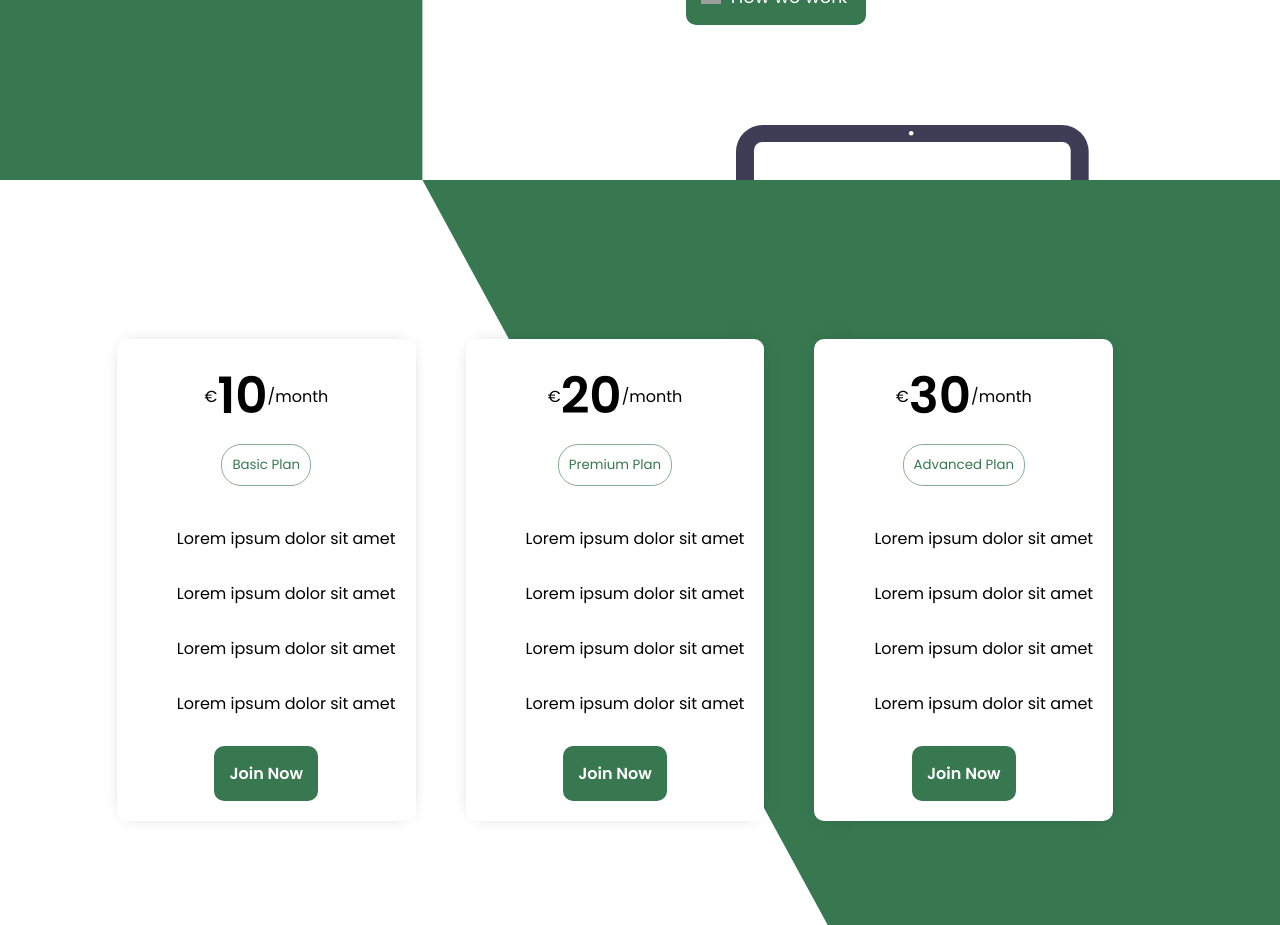
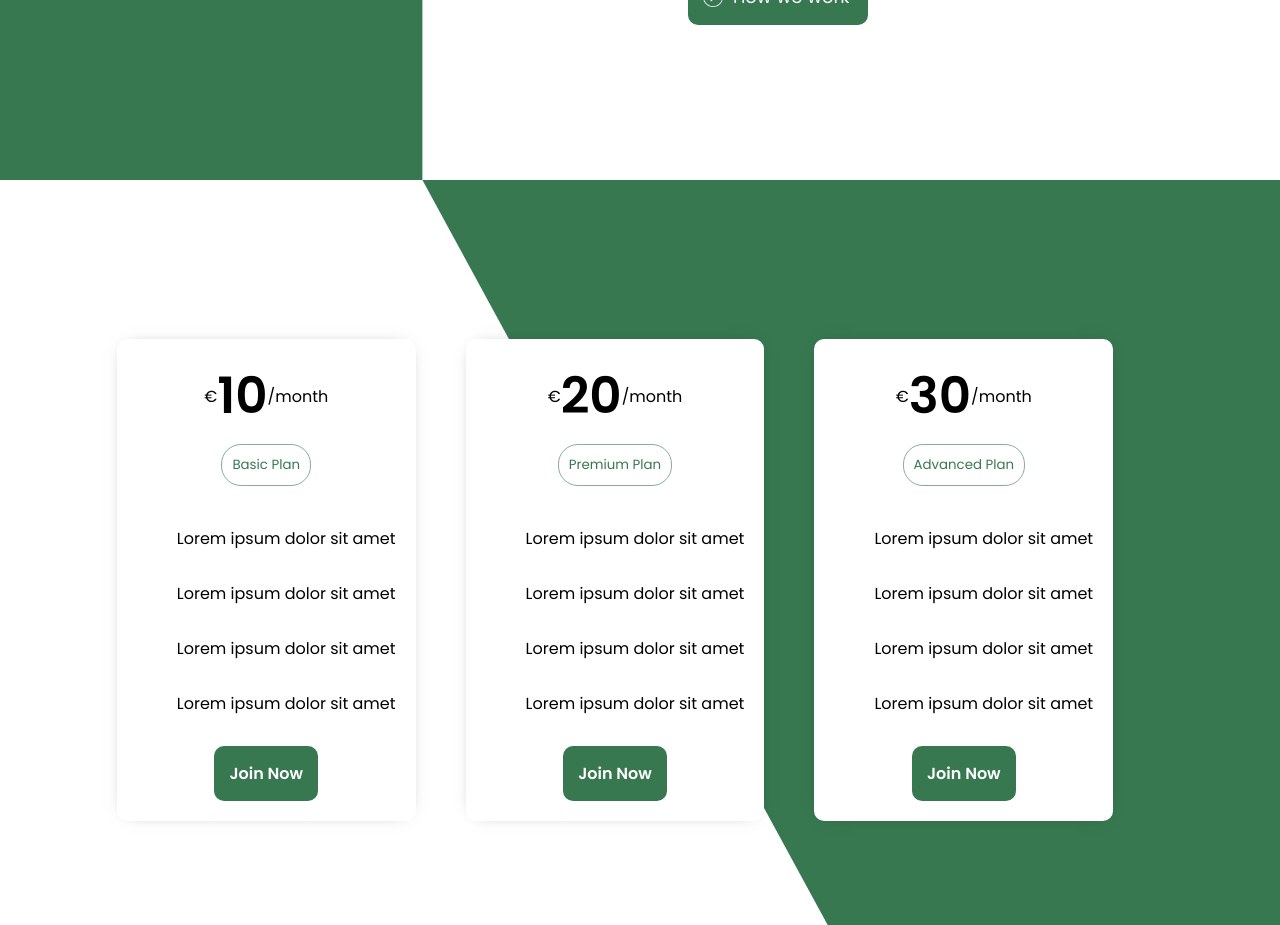
Before and after one commit to liviaalcantaraf/website-react, a React (Create React App) app: page / in a window 1280 px wide. Shown: the part 2220-3145 px from the top of the page. Built offline with nearby package versions, Linux system fonts and the light colour scheme; grey boxes are pictures that could not be loaded.

Commit message:
correction

```diff
--- a/src/components/Service.jsx
+++ b/src/components/Service.jsx
@@ -109,7 +109,6 @@ const Service = () => {
             <Icon src={Play} />
             How we work
           </Button>
-          <Image open={open} src={Tablet} />
         </Wrapper>
       </Right>
       ;
```
Also changed, not shown: src/image/play.png (added).
